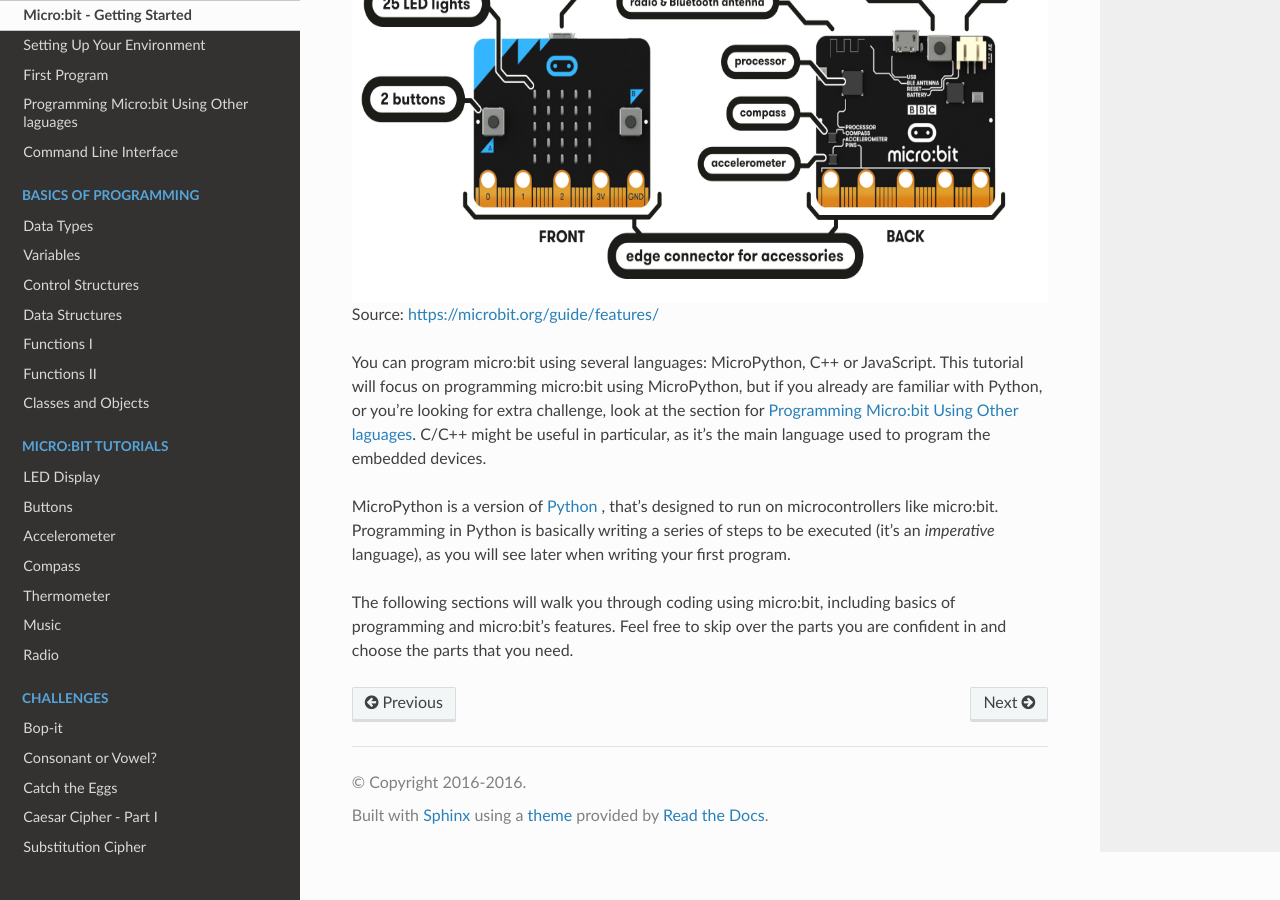
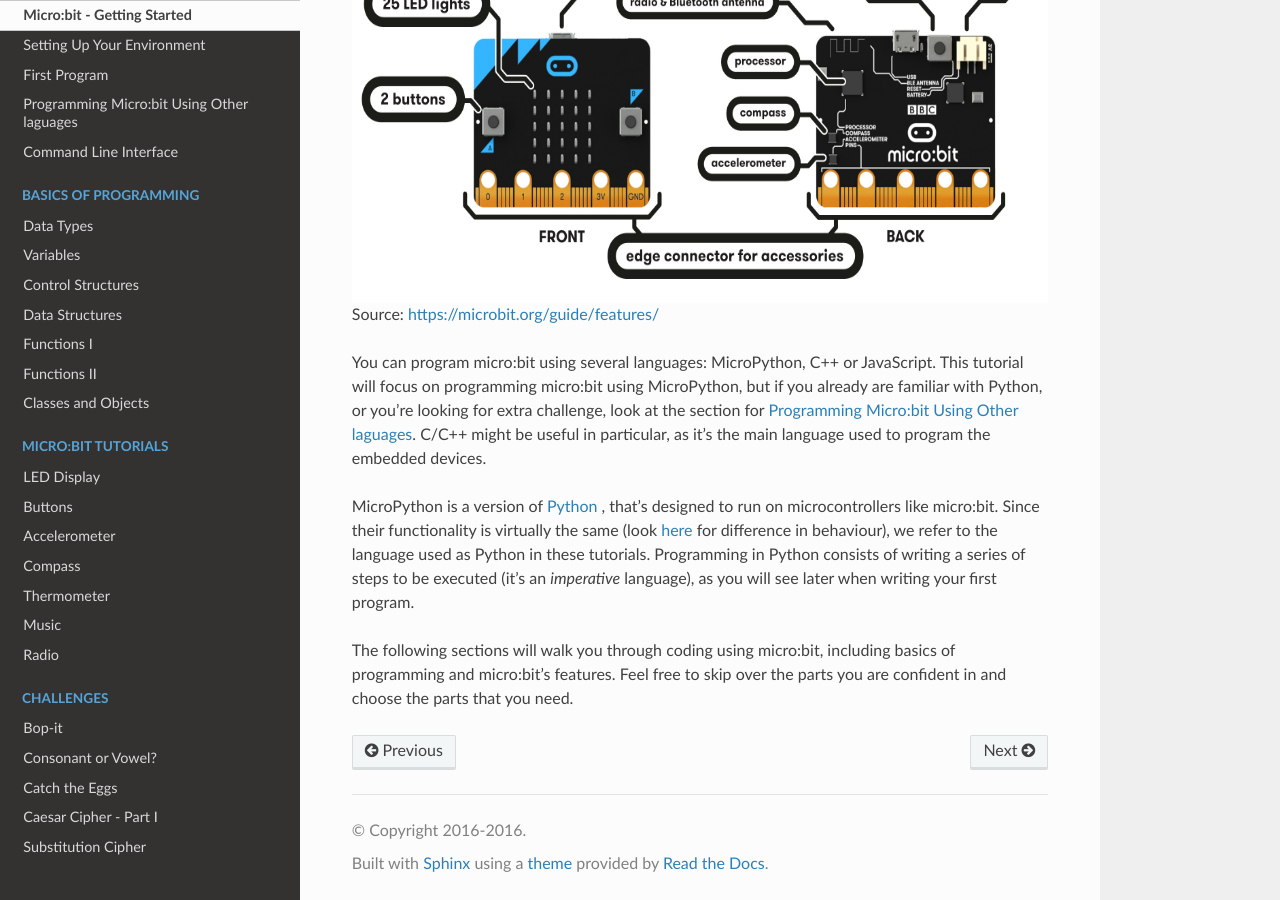
Before and after one commit to rharbird/microbit-challenges, a Sphinx documentation site: the page built from docs/source/introduction/getting_started.rst, in a window 1280 px wide and 900 px high, scrolled down 569 px. Built offline with Sphinx 7.4.7 and the Read the Docs theme 2.0.0, drawn with Linux system fonts in a browser that asks for light colours; pages that are not in the unit, such as notebooks, are missing from menus.

Commit message:
Add note

```diff
--- a/docs/source/introduction/getting_started.rst
+++ b/docs/source/introduction/getting_started.rst
@@ -25,10 +25,12 @@ C/C++ might be useful in particular, as it's the main language used to program t
 
 .. _languages: https://microbit.org/code/
 
-MicroPython is a version of Python_ , that's designed to run on microcontrollers like micro:bit. Programming in Python is basically
+MicroPython is a version of Python_ , that's designed to run on microcontrollers like micro:bit. Since their functionality is virtually the same (look here_ for difference
+in behaviour), we refer to the language used as Python in these tutorials. Programming in Python consists of
 writing a series of steps to be executed (it's an *imperative* language), as you will see later when writing your first program.
 
 .. _Python: https://www.python.org/
+.. _here: https://docs.micropython.org/en/latest/genrst/index.html
 
 The following sections will walk you through coding using micro:bit, including basics of programming and micro:bit's features. Feel free to skip over the parts you are
 confident in and choose the parts that you need.
```
